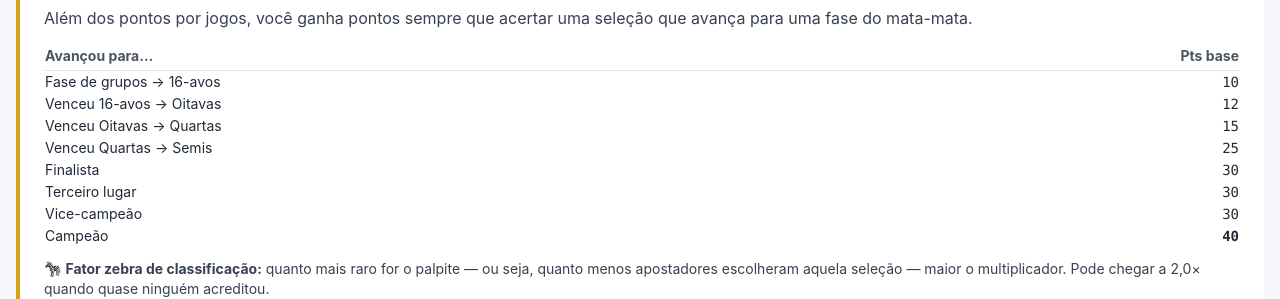
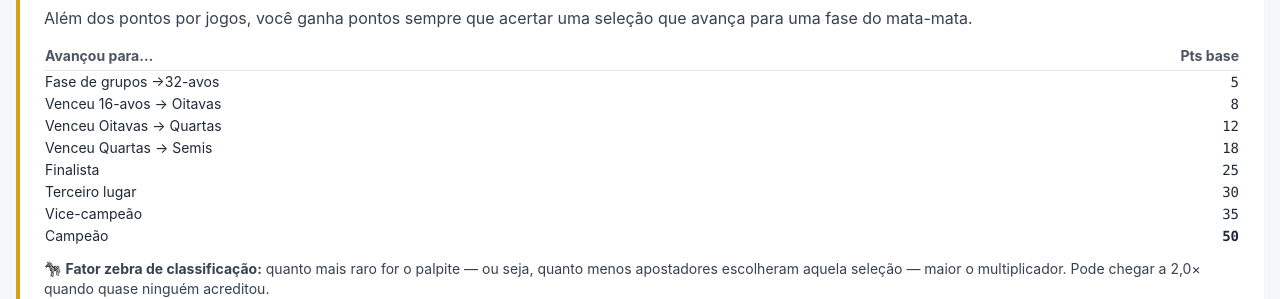
Before and after one commit to alexandreoppermanngit/bolao-copa-2026, a Next.js app: page / in a window 1280 px wide. Shown: the part 1727-2026 px from the top of the page. Built offline with nearby package versions, Linux system fonts and the light colour scheme; no server answers; the database is empty.

Commit message:
Ajusta textos e pontuacao da home

```diff
--- a/app/page.tsx
+++ b/app/page.tsx
@@ -173,25 +173,26 @@ export default async function HomePage() {
             </thead>
 
             <tbody>
+
               <tr>
-                <td>Fase de grupos → 16-avos</td>
-                <td className="text-right font-mono">10</td>
+                <td>Fase de grupos →32-avos</td>
+                <td className="text-right font-mono">5</td>
               </tr>
               <tr>
                 <td>Venceu 16-avos → Oitavas</td>
+                <td className="text-right font-mono">8</td>
+              </tr>
+              <tr>
+                <td>Venceu Oitavas → Quartas</td>
                 <td className="text-right font-mono">12</td>
               </tr>
               <tr>
-                <td>Venceu Oitavas → Quartas</td>
-                <td className="text-right font-mono">15</td>
-              </tr>
-              <tr>
                 <td>Venceu Quartas → Semis</td>
-                <td className="text-right font-mono">25</td>
+                <td className="text-right font-mono">18</td>
               </tr>
               <tr>
                 <td>Finalista</td>
-                <td className="text-right font-mono">30</td>
+                <td className="text-right font-mono">25</td>
               </tr>
               <tr>
                 <td>Terceiro lugar</td>
@@ -199,11 +200,11 @@ export default async function HomePage() {
               </tr>
               <tr>
                 <td>Vice-campeão</td>
-                <td className="text-right font-mono">30</td>
+                <td className="text-right font-mono">35</td>
               </tr>
               <tr>
                 <td>Campeão</td>
-                <td className="text-right font-mono font-bold">40</td>
+                <td className="text-right font-mono font-bold">50</td>
               </tr>
             </tbody>
           </table>
```
